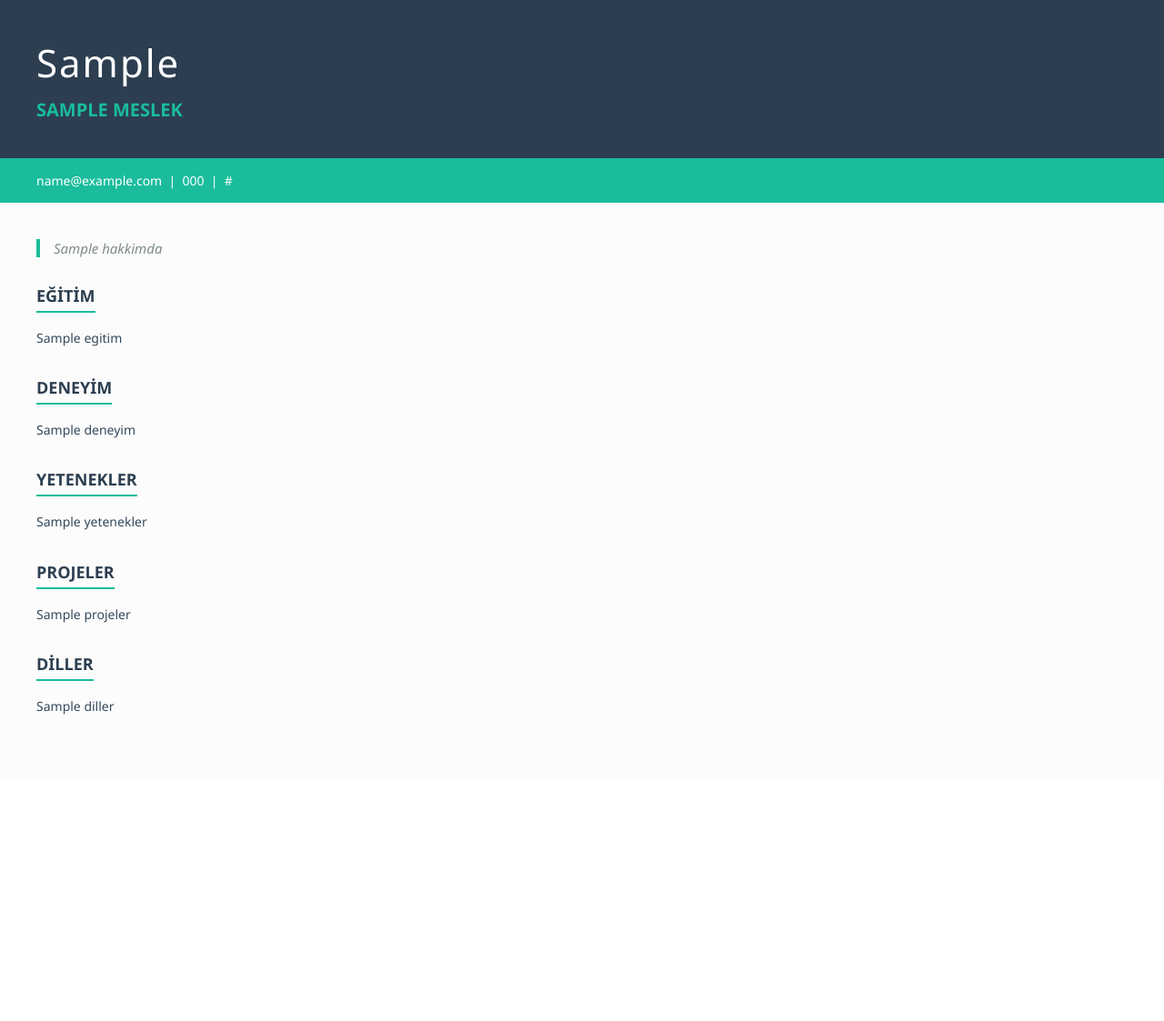
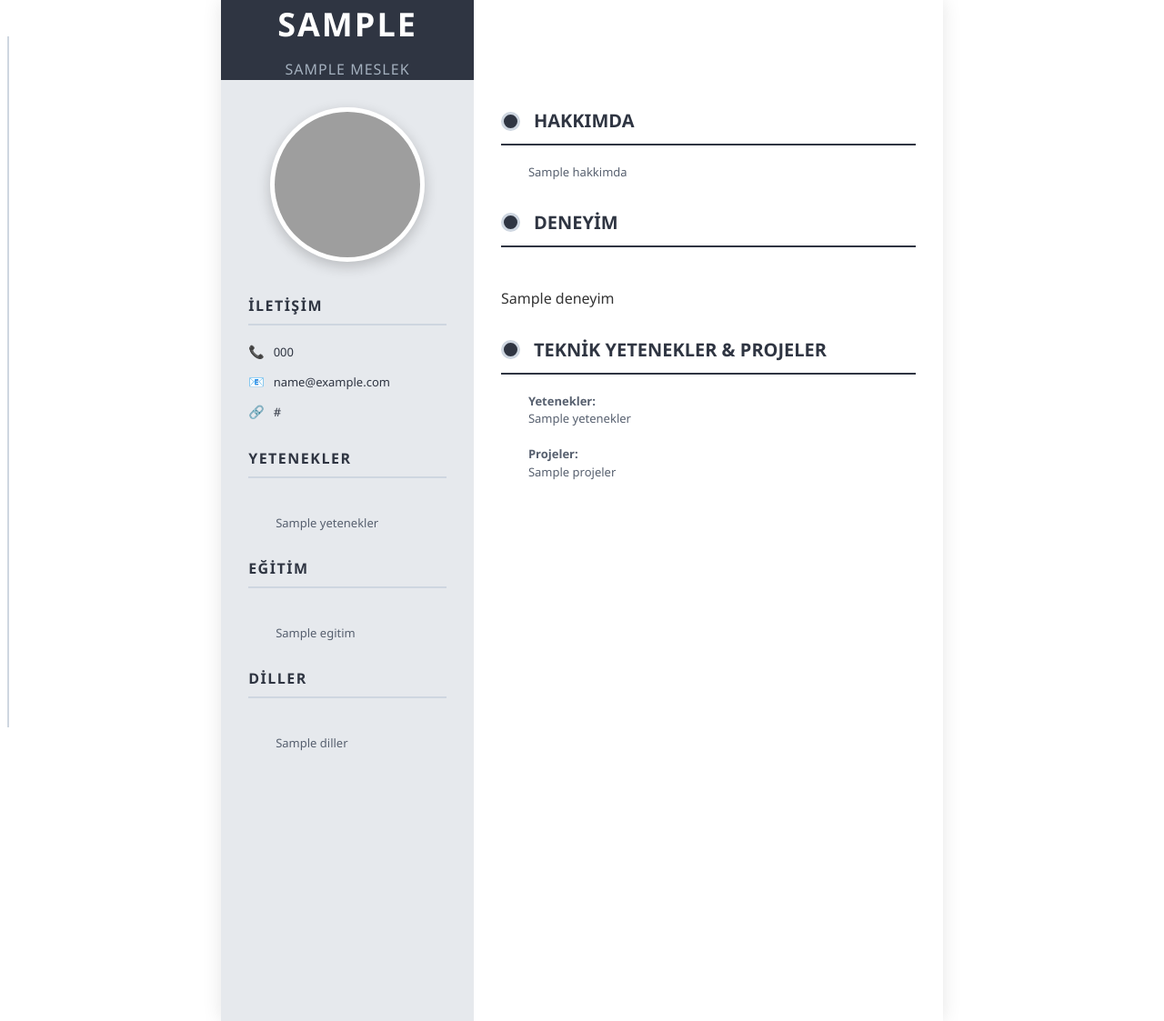
Before and after one commit to m3hmeturk/mesleki_asistan_mobil_uygulama, a Flask app: template backend/templates/modern.html in a window 1280 px wide. Shown: the whole page at 91% size. Before the commit the page ends 786 px from the top, so only its background shows below. Run offline with Flask 3, Linux system fonts and the light colour scheme; the template is opened without the code that fills it: most values are stand-ins (such as "Sample title", 1, 10 or a date in 2020); grey boxes are pictures that could not be loaded.

Commit message:
Cv geçmişlerinin görüneceği sayfayı oluşturma, Geçmişte olan cvleri silebilme

```diff
--- a/backend/app.py
+++ b/backend/app.py
@@ -4,12 +4,13 @@ import datetime
 import json
 import pdfkit
 import requests
-from flask import Flask, jsonify, request, send_file
+from flask import Flask, jsonify, request, send_file, render_template
 from flask_cors import CORS
 from openai import OpenAI  # OpenAI kütüphanesini kullanıyoruz
 from dotenv import load_dotenv
 from pymongo import MongoClient
 from jinja2 import Environment, FileSystemLoader
+from bson.objectid import ObjectId
 
 # .env dosyasındaki gizli şifrelerimizi yüklüyoruz
 load_dotenv()
@@ -362,20 +363,15 @@ def generate_cv():
                         dil = repo.get('language') or 'Çeşitli'
                         aciklama = repo.get('description') or ''
 
-                        # 🚀 YENİ: README dosyasını çekme operasyonu!
+                        # README dosyasını çekme operasyonu!
                         readme_icerik = ""
                         readme_url = f"https://api.github.com/repos/{github_username}/{isim}/readme"
-                        # Sadece ham (raw) metni almak için özel bir başlık gönderiyoruz
                         headers = {"Accept": "application/vnd.github.v3.raw"}
                         readme_response = requests.get(readme_url, headers=headers)
 
                         if readme_response.status_code == 200:
-                            # AI'ın kafası karışmasın diye README'nin sadece ilk 600 karakterini alıyoruz (Özet için fazlasıyla yeterli)
                             readme_icerik = readme_response.text[:600].replace('\n', ' ')
 
-                        # Zekice Karar Mekanizması:
-                        # README varsa onu kullan, yoksa kısa açıklamayı kullan.
-                        # İkisi de yoksa rezil olmamak için dilden yola çıkarak teknik bir cümle uydur.
                         detay = readme_icerik if readme_icerik else aciklama
                         if not detay or detay.isspace():
                             detay = f"{dil} programlama dili mimarisi kullanılarak geliştirilmiş teknik yazılım projesi ve kod deposu."
@@ -389,7 +385,7 @@ def generate_cv():
             except Exception as e:
                 print("❌ GitHub Çekme Hatası:", e)
 
-        # 3. AI DOKUNUŞU (Çok Daha Kesin Talimatlarla)
+        # 3. AI DOKUNUŞU
         test_ozeti = str(user.get("test_results", {})) if user else ""
 
         ai_prompt = f"""
@@ -412,7 +408,6 @@ def generate_cv():
         {{ "hakkimda": "...", "egitim": "...", "deneyim": "...", "yetenekler": "...", "projeler": "...", "diller": "..." }}
         """
 
-        # 🚀 AZ ÖNCE EKSİK OLAN VE ÇÖKMEYE SEBEP OLAN KISIM BURASIYDI
         response = openai_client.chat.completions.create(
             model="gpt-4o-mini",
             response_format={ "type": "json_object" },
@@ -422,9 +417,17 @@ def generate_cv():
 
         ai_sonuc = json.loads(response.choices[0].message.content)
 
-        # 4. HTML ŞABLONUNU DOLDURMA
-        template = template_env.get_template(f'{secilen_sablon}.html')
-        html_content = template.render(
+        # Flutter'dan gelen özel dosya adını alıyoruz (Aşağıdaydı, yukarı taşıdık)
+        gelen_dosya_adi = data.get('dosya_adi', f"cv_{uid}.pdf")
+
+        # ==========================================
+        # 🚀 4. HTML ŞABLONUNU DOLDURMA (GÜNCELLENDİ)
+        # ==========================================
+        # template_env yerine Flask'ın kendi render_template fonksiyonunu kullanıyoruz
+        # (Çünkü CSS çekmek için kullandığımız url_for sadece bu şekilde çalışır)
+        from flask import render_template
+        html_content = render_template(
+            f'{secilen_sablon}.html',
             ad=kisisel_bilgiler.get('ad', ''),
             meslek=kisisel_bilgiler.get('meslek', ''),
             email=kisisel_bilgiler.get('email', ''),
@@ -438,10 +441,25 @@ def generate_cv():
             diller=ai_sonuc.get('diller', '')
         )
 
-        # 5. PDF'E DÖNÜŞTÜRME
-        pdf_path = f"generated_cvs/cv_{uid}.pdf"
+        # ==========================================
+        # 🚀 5. PDF'E DÖNÜŞTÜRME (GÜNCELLENDİ)
+        # ==========================================
+        # PDF Motoruna "static" klasörüne (CSS'e) erişim izni veriyoruz
+        secenekler = {
+            'enable-local-file-access': "",
+            'encoding': "UTF-8",
+            'margin-top': '0mm',
+            'margin-right': '0mm',
+            'margin-bottom': '0mm',
+            'margin-left': '0mm'
+        }
+
+        # Önceden hepsi cv_uid.pdf olarak kaydolup birbirini eziyordu. Artık benzersiz adla kaydolacak.
+        pdf_path = f"generated_cvs/{gelen_dosya_adi}"
         if not os.path.exists('generated_cvs'): os.makedirs('generated_cvs')
-        pdfkit.from_string(html_content, pdf_path, configuration=pdf_config)
+
+        # 'options=secenekler' parametresi eklendi
+        pdfkit.from_string(html_content, pdf_path, configuration=pdf_config, options=secenekler)
 
         # 6. JETON DÜŞME
         users_collection.update_one(
@@ -450,17 +468,16 @@ def generate_cv():
         )
         print(f"🪙 JETON DÜŞÜLDÜ: {uid} | Harcanan: {cv_maliyeti} | Kalan: {mevcut_kredi - cv_maliyeti}")
 
-        # 7. CV ARŞİVİNE KAYDET (Yeni kısım)
+        # 7. CV ARŞİVİNE KAYDET
         cv_kaydi = {
             "uid": uid,
-            "dosya_adi": f"cv_{uid}.pdf",
+            "dosya_adi": gelen_dosya_adi,
             "tarih": datetime.datetime.now(),
             "sablon": secilen_sablon,
             "dil": cv_dili,
             "hedef_meslek": kisisel_bilgiler.get('meslek', '')
         }
         db.cv_arsivi.insert_one(cv_kaydi)
-
 
         return send_file(pdf_path, as_attachment=True)
 
@@ -504,6 +521,25 @@ def get_cv_history():
     except Exception as e:
         return jsonify({"error": str(e)}), 500
 
+@app.route('/api/delete_cv', methods=['POST'])
+def delete_cv():
+    try:
+        data = request.json
+        uid = data.get('uid')
+        cv_id = data.get('cv_id') # MongoDB'nin verdiği benzersiz ID
+
+        # Sadece ilgili kullanıcıya ait olan kaydı siliyoruz (Güvenlik için)
+        result = db.cv_arsivi.delete_one({"_id": ObjectId(cv_id), "uid": uid})
+
+        if result.deleted_count > 0:
+            return jsonify({"message": "CV başarıyla silindi"}), 200
+        else:
+            return jsonify({"error": "Kayıt bulunamadı"}), 404
+
+    except Exception as e:
+        print("❌ CV Silme Hatası:", e)
+        return jsonify({"error": str(e)}), 500
+
 # ==========================================
 # SUNUCUYU ÇALIŞTIRAN KOD
 # ==========================================
--- /dev/null
+++ b/backend/static/css/modern_style.css
@@ -0,0 +1,60 @@
+/* PDF Uyumlu Genel Ayarlar */
+body { font-family: 'Segoe UI', Tahoma, Geneva, Verdana, sans-serif; margin: 0; padding: 0; color: #333; line-height: 1.5; background-color: white; }
+.cv-wrapper { width: 100%; max-width: 210mm; min-height: 297mm; display: table; margin: 0 auto; box-shadow: 0 0 20px rgba(0,0,0,0.1); }
+
+/* --- ÜST LACİVERT BAŞLIK (WİDE) --- */
+.cv-header { display: table-header-group; background-color: #2F3542; color: white; padding: 40px; text-align: center; width: 100%; box-sizing: border-box; }
+.cv-header h1 { margin: 0; font-size: 36px; font-weight: bold; letter-spacing: 2px; text-transform: uppercase; }
+.cv-header h2 { margin: 10px 0 0 0; font-size: 16px; font-weight: normal; letter-spacing: 1px; color: #A4B0BE; text-transform: uppercase; }
+
+/* --- İKİ KOLONLU DÜZEN --- */
+.cv-body { display: table-row-group; width: 100%; }
+
+/* Sol Kolon (Gri Bant) */
+.sidebar { display: table-cell; width: 35%; background-color: #E6E9ED; vertical-align: top; padding: 30px; box-sizing: border-box; }
+
+/* Sağ Kolon (Beyaz Alan) */
+.main-content { display: table-cell; width: 65%; background-color: #FFFFFF; vertical-align: top; padding: 30px; box-sizing: border-box; }
+
+/* --- SOL KOLON (SİDEBAR) STİLLERİ --- */
+.profile-photo-container { text-align: center; margin-bottom: 30px; }
+.profile-photo { width: 160px; height: 160px; border-radius: 50%; border: 5px solid white; object-fit: cover; background-color: #fff; box-shadow: 0 5px 15px rgba(0,0,0,0.2); }
+
+.section-sidebar { margin-bottom: 25px; }
+.section-sidebar h3 { font-size: 16px; color: #2F3542; border-bottom: 2px solid #CED6E0; padding-bottom: 8px; margin-top: 0; text-transform: uppercase; letter-spacing: 1.5px; margin-bottom: 15px; }
+.sidebar-list { list-style-type: none; padding: 0; margin: 0; font-size: 13px; color: #2F3542; line-height: 2; }
+.sidebar-list li { display: flex; align-items: center; margin-bottom: 5px; }
+.icon { margin-right: 10px; font-size: 14px; }
+
+/* Eğitim kısmını resimdeki gibi stilize et */
+.edu-block { margin-bottom: 15px; font-size: 13px; }
+.edu-title { font-weight: bold; color: #2F3542; }
+.edu-details { color: #57606F; font-style: italic; font-size: 12px; }
+.edu-dates { color: #A4B0BE; font-size: 11px; }
+
+/* --- SAĞ KOLON (MAİN CONTENT) STİLLERİ --- */
+.section-main { margin-bottom: 30px; position: relative; }
+/* Timeline etkisi için çizgili başlıklar */
+.section-main h3 { font-size: 20px; color: #2F3542; border-bottom: 2px solid #2F3542; padding-bottom: 10px; margin-top: 0; text-transform: uppercase; display: flex; align-items: center; margin-bottom: 20px; }
+.section-main h3::before { content: ""; display: block; width: 15px; height: 15px; background-color: #2F3542; border-radius: 50%; margin-right: 15px; border: 3px solid #CED6E0; }
+
+/* Timeline çizgisi */
+.timeline-line { position: absolute; left: 8px; top: 40px; bottom: 0; width: 2px; background-color: #CED6E0; z-index: -1; }
+
+.text-content { font-size: 13px; color: #57606F; text-align: justify; margin-left: 30px; }
+
+/* Deneyim bloğunu stilize et */
+.exp-block { margin-bottom: 20px; position: relative; padding-left: 30px; }
+.exp-block::before { content: ""; position: absolute; left: 8px; top: 5px; width: 10px; height: 10px; background-color: #FFFFFF; border: 2px solid #CED6E0; border-radius: 50%; }
+
+.company-title { font-weight: bold; color: #2F3542; font-size: 14px; }
+.job-title { font-style: italic; color: #747D8C; font-size: 13px; margin-bottom: 5px; }
+.dates-block { color: #A4B0BE; font-size: 12px; position: absolute; right: 0; top: 0; }
+
+.bullet-list { padding-left: 20px; margin: 5px 0 0 0; font-size: 12px; color: #57606F; line-height: 1.8; }
+.bullet-list li::before { content: "•"; color: #A4B0BE; margin-right: 8px; }
+
+/* Yetenekler ve Projeler için liste stilleri */
+.skill-list { list-style-type: none; padding: 0; margin: 0; font-size: 12px; color: #57606F; line-height: 1.8; margin-left: 30px; }
+.skill-list li { margin-bottom: 8px; }
+.skill-list li strong { color: #2F3542; }
--- a/backend/templates/modern.html
+++ b/backend/templates/modern.html
@@ -2,52 +2,88 @@
 <html lang="tr">
 <head>
     <meta charset="UTF-8">
-    <title>{{ ad }} - Modern CV</title>
-    <style>
-        body { font-family: 'Segoe UI', Tahoma, Geneva, Verdana, sans-serif; color: #2c3e50; margin: 0; padding: 0; background-color: #fcfcfc; }
-        .header { background-color: #2c3e50; color: white; padding: 40px; text-align: left; }
-        .name { font-size: 42px; font-weight: 300; margin: 0; letter-spacing: 2px; }
-        .title { font-size: 20px; color: #1abc9c; margin-top: 10px; font-weight: bold; text-transform: uppercase; }
-        .contact { background-color: #1abc9c; color: white; padding: 15px 40px; font-size: 14px; display: flex; justify-content: space-between; }
-        .container { padding: 40px; }
-        .section { margin-bottom: 30px; }
-        .section-title { font-size: 18px; font-weight: bold; color: #2c3e50; text-transform: uppercase; border-bottom: 2px solid #1abc9c; padding-bottom: 5px; margin-bottom: 15px; display: inline-block;}
-        .content { font-size: 14px; line-height: 1.8; color: #34495e; white-space: pre-line; }
-        .about-text { font-size: 15px; font-style: italic; color: #7f8c8d; border-left: 4px solid #1abc9c; padding-left: 15px; margin-bottom: 30px; }
-    </style>
+    <title>CV</title>
+    <link rel="stylesheet" href="{{ url_for('static', filename='css/modern_style.css') }}">
 </head>
 <body>
-    <div class="header">
-        <h1 class="name">{{ ad }}</h1>
-        <div class="title">{{ meslek }}</div>
-    </div>
-    <div class="contact">
-        {{ email }} &nbsp;|&nbsp; {{ telefon }} {% if linkedin %} &nbsp;|&nbsp; {{ linkedin }}{% endif %}
+
+<div class="cv-wrapper">
+    <header class="cv-header">
+        <h1>{{ ad }}</h1>
+        <h2>{{ meslek }}</h2>
+    </header>
+
+    <div class="cv-body">
+        <aside class="sidebar">
+
+            <div class="profile-photo-container">
+                <img src="https://cdn-icons-png.flaticon.com/512/3135/3135715.png" alt="Profil" class="profile-photo">
             </div>
 
-    <div class="container">
-        <div class="about-text">{{ hakkimda }}</div>
+            <section class="section-sidebar">
+                <h3>İLETİŞİM</h3>
+                <ul class="sidebar-list">
+                    <li><span class="icon">📞</span> {{ telefon }}</li>
+                    <li><span class="icon">📧</span> {{ email }}</li>
+                    <li><span class="icon">🔗</span> {{ linkedin }}</li>
+                </ul>
+            </section>
 
-        <div class="section">
-            <div class="section-title">Eğitim</div>
-            <div class="content">{{ egitim }}</div>
+            <section class="section-sidebar">
+                <h3>YETENEKLER</h3>
+                <div class="text-content" style="white-space: pre-line; line-height: 1.8;">
+                    {{ yetenekler }}
                 </div>
-        <div class="section">
-            <div class="section-title">Deneyim</div>
-            <div class="content">{{ deneyim }}</div>
+            </section>
+
+            <section class="section-sidebar">
+                <h3>EĞİTİM</h3>
+                <div class="text-content" style="white-space: pre-line; line-height: 1.8;">
+                    {{ egitim }}
                 </div>
-        <div class="section">
-            <div class="section-title">Yetenekler</div>
-            <div class="content">{{ yetenekler }}</div>
+            </section>
+
+            <section class="section-sidebar">
+                <h3>DİLLER</h3>
+                <div class="text-content" style="white-space: pre-line; line-height: 1.8;">
+                    {{ diller }}
                 </div>
-        <div class="section">
-            <div class="section-title">Projeler</div>
-            <div class="content">{{ projeler }}</div>
+            </section>
+
+        </aside>
+
+        <main class="main-content">
+
+            <div class="timeline-line"></div>
+
+            <section class="section-main">
+                <h3>HAKKIMDA</h3>
+                <div class="text-content">
+                    {{ hakkimda }}
                 </div>
-        <div class="section">
-            <div class="section-title">Diller</div>
-            <div class="content">{{ diller }}</div>
+            </section>
+
+            <section class="section-main">
+                <h3>DENEYİM</h3>
+                <div class="text-contentexp-block" style="white-space: pre-line;">
+                    {{ deneyim }}
+                </div>
+            </section>
+
+            <section class="section-main">
+                <h3>TEKNİK YETENEKLER & PROJELER</h3>
+                <div class="text-content">
+                    <strong>Yetenekler:</strong><br>
+                    {{ yetenekler }}
+                    <br><br>
+                    <strong>Projeler:</strong><br>
+                    {{ projeler }}
+                </div>
+            </section>
+
+        </main>
     </div>
 </div>
+
 </body>
 </html>
```
Also changed, not shown: backend/templates/modernn.html (added, +53 -0 lines), 6 other files. Lines whose indentation alone changed are shown as unchanged.
